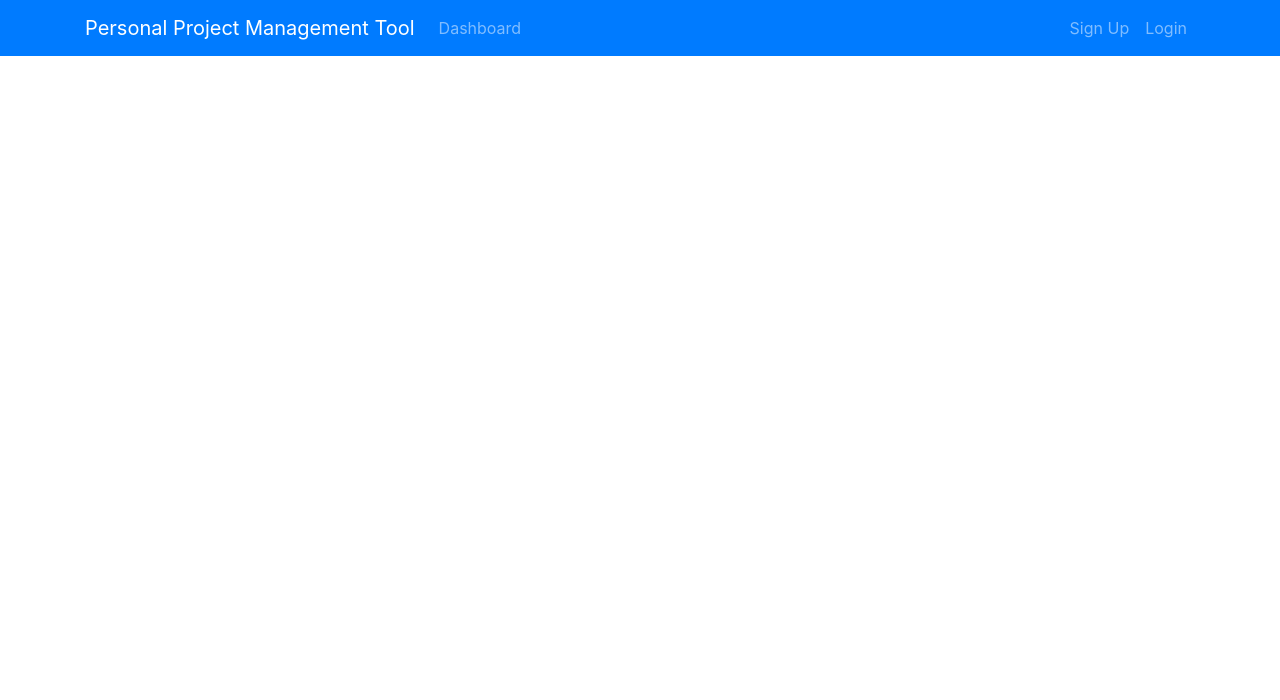
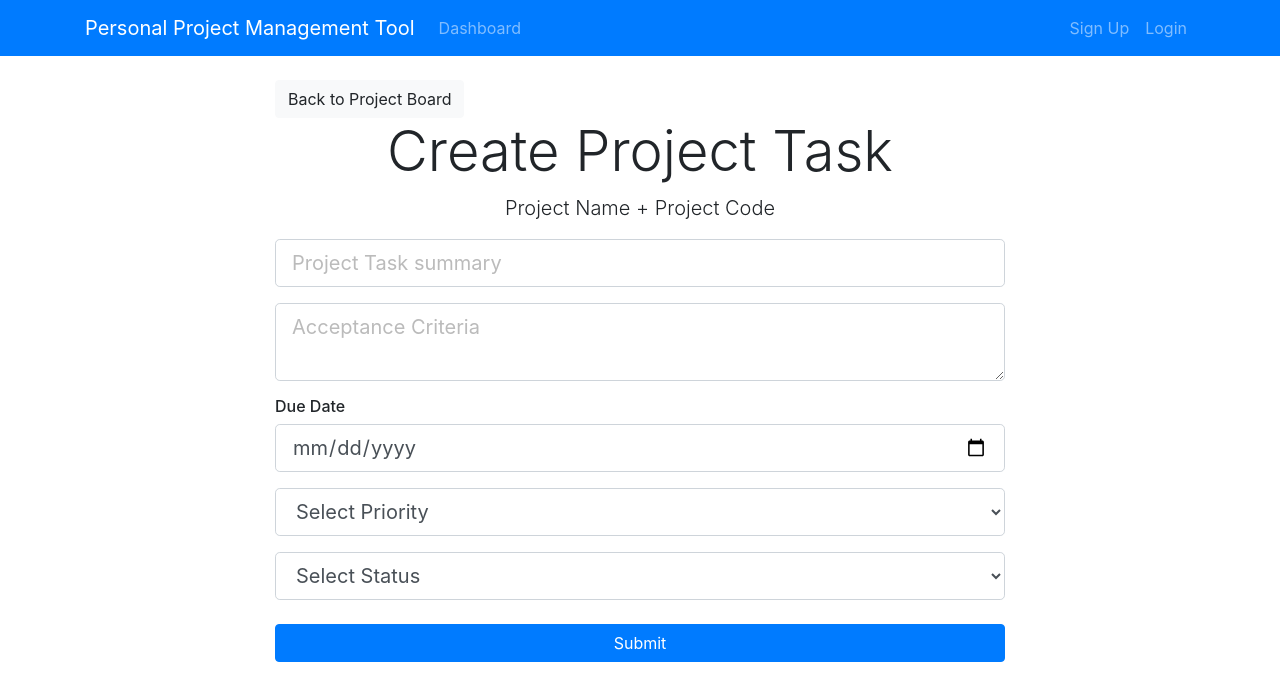
Before and after one commit to draganbjedov/project-manager-spring-react, a React (Create React App) app in the folder project-manager-react/: page /create-task/1 in a window 1280 px wide. Shown: the top 700 px of the page. Built offline with nearby package versions, Linux system fonts and the light colour scheme.

Commit message:
Create task form layout

```diff
--- a/project-manager-react/src/App.js
+++ b/project-manager-react/src/App.js
@@ -4,6 +4,7 @@ import Dashboard from "./components/Dashboard";
 import CreateProject from "./components/project/CreateProject";
 import UpdateProject from "./components/project/UpdateProject";
 import ProjectBoard from "./components/project_board/ProjectBoard";
+import CreateTask from "./components/project_board/task/CreateTask";
 
 import store from "./store";
 
@@ -23,6 +24,7 @@ function App() {
           <Route path="/create-project" component={CreateProject} />
           <Route path="/update-project/:id" component={UpdateProject} />
           <Route path="/board/:id" component={ProjectBoard} />
+          <Route path="/create-task/:id" component={CreateTask} />
         </div>
       </Router>
     </Provider>
--- /dev/null
+++ b/project-manager-react/src/components/project_board/task/CreateTask.js
@@ -0,0 +1,60 @@
+import React, { Component } from "react";
+import { Link } from "react-router-dom";
+
+class CreateTask extends Component {
+  render() {
+    const { id } = this.props.match.params;
+    return (
+      <div class="add-PBI">
+        <div class="container">
+          <div class="row">
+            <div class="col-md-8 m-auto">
+              <Link to={`/board/${id}`} class="btn btn-light">
+                Back to Project Board
+              </Link>
+              <h4 class="display-4 text-center">Create Project Task</h4>
+              <p class="lead text-center">Project Name + Project Code</p>
+              <form onSubmit={this.onSubmit}>
+                <div class="form-group">
+                  <input type="text" class="form-control form-control-lg" name="summary" placeholder="Project Task summary" />
+                </div>
+                <div class="form-group">
+                  <textarea
+                    class="form-control form-control-lg"
+                    placeholder="Acceptance Criteria"
+                    name="acceptanceCriteria"
+                  ></textarea>
+                </div>
+                <h6>Due Date</h6>
+                <div class="form-group">
+                  <input type="date" class="form-control form-control-lg" name="dueDate" />
+                </div>
+                <div class="form-group">
+                  <select class="form-control form-control-lg" name="priority">
+                    <option value={0}>Select Priority</option>
+                    <option value={1}>High</option>
+                    <option value={2}>Medium</option>
+                    <option value={3}>Low</option>
+                  </select>
+                </div>
+
+                <div class="form-group">
+                  <select class="form-control form-control-lg" name="status">
+                    <option value="">Select Status</option>
+                    <option value="TO_DO">TO DO</option>
+                    <option value="IN_PROGRESS">IN PROGRESS</option>
+                    <option value="DONE">DONE</option>
+                  </select>
+                </div>
+
+                <input type="submit" class="btn btn-primary btn-block mt-4" />
+              </form>
+            </div>
+          </div>
+        </div>
+      </div>
+    );
+  }
+}
+
+export default CreateTask;
```
